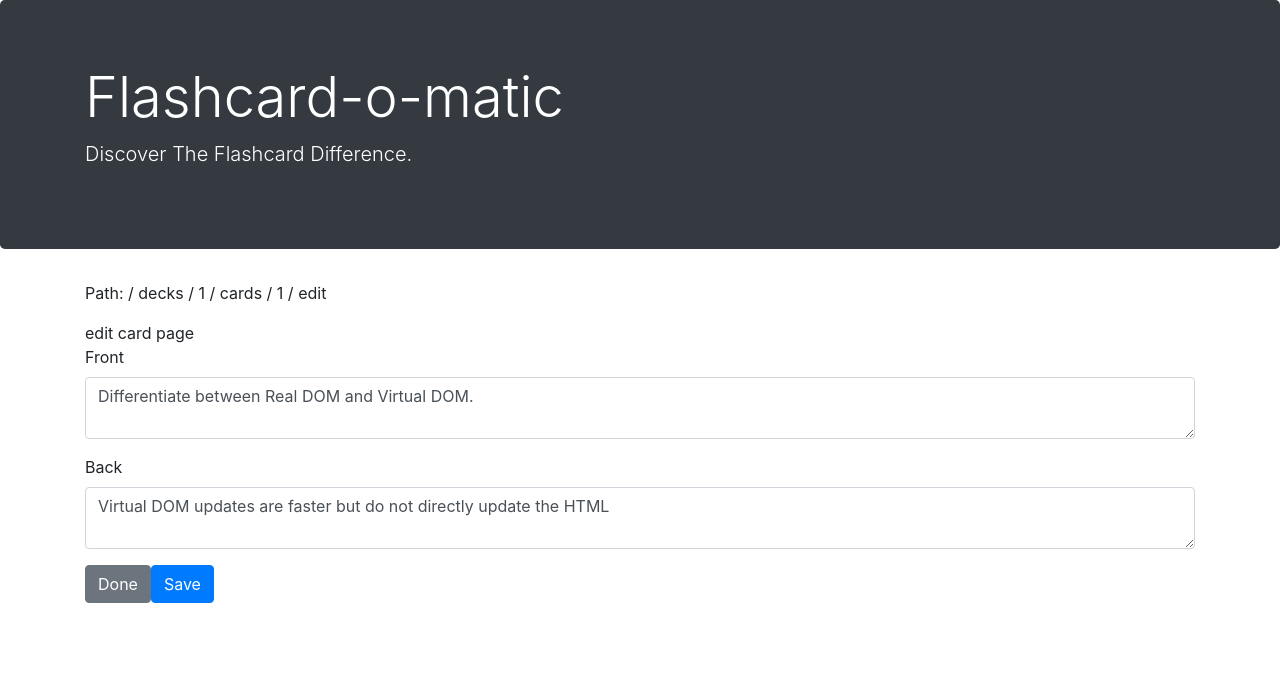
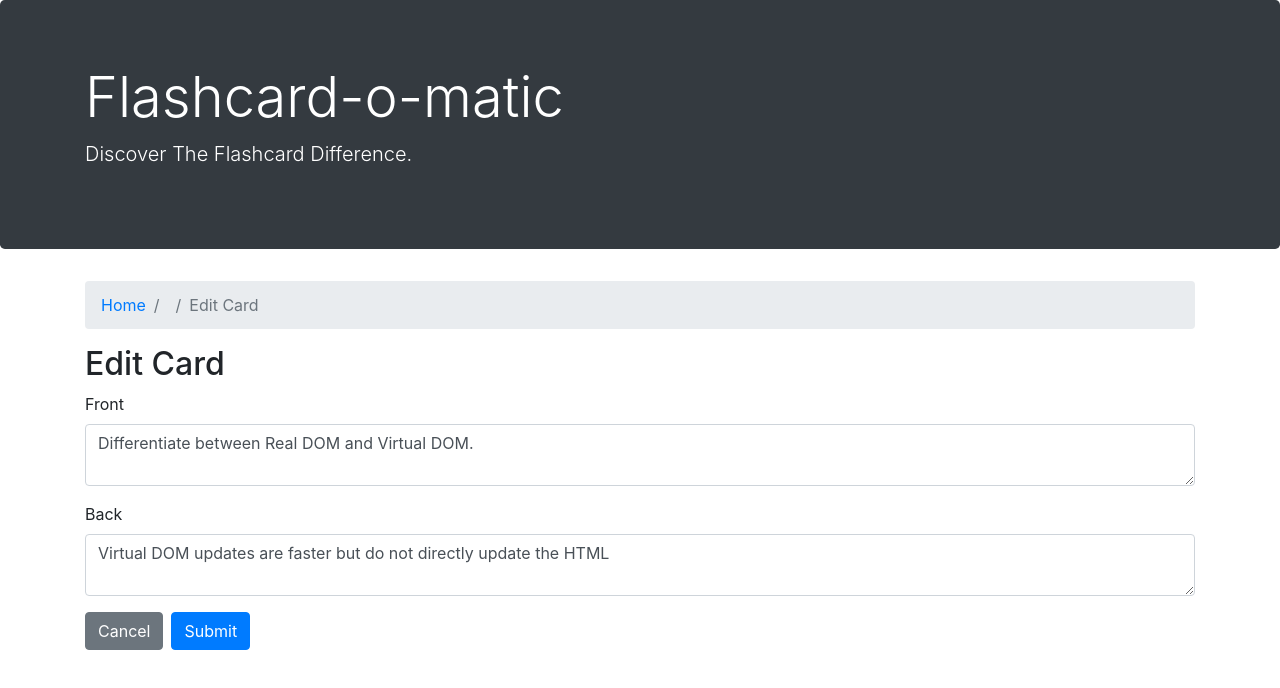
Before and after one commit to dagamo94/Project_Flashcards, a React (Create React App) app: page /decks/1/cards/1/edit in a window 1280 px wide. Shown: the top 688 px of the page. Built offline with nearby package versions, Linux system fonts and the light colour scheme; no server answers; data requests are answered from the project's data file; a web font is replaced by a local one.

Commit message:
finalize styling

```diff
--- a/data/db.json
+++ b/data/db.json
@@ -4,11 +4,6 @@
       "id": 1,
       "name": "Rendering in React - edit",
       "description": "React's component structure allows for quickly building a complex web application that relies on DOM manipulation. "
-    },
-    {
-      "name": "Deck numero 2",
-      "description": "description for deck numero 2",
-      "id": 2
     }
   ],
   "cards": [
@@ -29,30 +24,6 @@
       "front": "How do you pass data 'down' to a React child component? - edit",
       "back": "As properties or props - edit",
       "deckId": 1
-    },
-    {
-      "front": "card numero 1",
-      "back": "back",
-      "deckId": 2,
-      "id": 4
-    },
-    {
-      "front": "card numero 2",
-      "back": "back",
-      "deckId": 2,
-      "id": 5
-    },
-    {
-      "front": "card numer 3",
-      "back": "back",
-      "deckId": 2,
-      "id": 6
-    },
-    {
-      "front": "card 4",
-      "back": "card 4 back",
-      "deckId": 2,
-      "id": 7
     }
   ]
 }
--- a/src/Components/Cards/Card.js
+++ b/src/Components/Cards/Card.js
@@ -2,7 +2,7 @@ import React from "react";
 import { Link, useParams } from "react-router-dom";
 
 function Card({ card: { id, front, back }, handleDelete }) {
-    const {deckId} = useParams();
+    const { deckId } = useParams();
     return (
         <div className="card" id={id}>
             <div className="card-body">
@@ -16,8 +16,8 @@ function Card({ card: { id, front, back }, handleDelete }) {
                 </div>
                 <div className="row">
                     <div className="col d-flex justify-content-end" id={id}>
-                        <Link to={`/decks/${deckId}/cards/${id}/edit`} className="btn btn-secondary" type="button">Edit</Link>
-                        <button id={id} className="btn btn-danger" type="button" onClick={handleDelete}>Delete</button>
+                        <Link to={`/decks/${deckId}/cards/${id}/edit`} className="btn btn-secondary mr-2" type="button"> <i className="bi bi-pencil-fill"></i> Edit</Link>
+                        <button id={id} className="btn btn-danger" type="button" onClick={handleDelete}><i className="bi bi-trash-fill"></i></button>
                     </div>
                 </div>
             </div>
--- a/src/Components/Cards/CardForm.js
+++ b/src/Components/Cards/CardForm.js
@@ -2,7 +2,7 @@
 import React from "react";
 import { useHistory } from "react-router-dom";
 
-export default function CardForm({handleSubmit, handleChange, formData}){
+export default function CardForm({ handleSubmit, handleChange, formData, state }) {
     const history = useHistory();
 
     return (
@@ -31,8 +31,13 @@ export default function CardForm({handleSubmit, handleChange, formData}){
                     className="form-control"
                 />
             </div>
-            <button className="btn btn-secondary" type="button" onClick={() => history.goBack()}>Done</button>
-            <button className="btn btn-primary" type="submit">Save</button>
+            {state ?
+                (<div><button className="btn btn-secondary mr-2" type="button" onClick={() => history.goBack()}>Cancel</button>
+                    <button className="btn btn-primary" type="submit">Submit</button> </div>)
+                :
+                (<div><button className="btn btn-secondary mr-2" type="button" onClick={() => history.goBack()}>Done</button>
+                    <button className="btn btn-primary" type="submit">Save</button> </div>)
+            }
         </form>
     )
 }
--- a/src/Components/Cards/CardStudyView.js
+++ b/src/Components/Cards/CardStudyView.js
@@ -11,7 +11,7 @@ function CardStudyView({ cards, currCard, handleFlip, handleNext, flipped }) {
 
                 <p>{!flipped ? card.front : card.back}</p>
 
-                <Link className="btn btn-secondary" to={``} onClick={handleFlip}>Flip</Link>
+                <Link className="btn btn-secondary mr-2" to={``} onClick={handleFlip}>Flip</Link>
 
                 {!flipped ? (<span></span>) : (
                     <Link className="btn btn-primary" to={``} onClick={handleNext}>Next</Link>
--- a/src/Components/Cards/EditCard.js
+++ b/src/Components/Cards/EditCard.js
@@ -1,12 +1,12 @@
 import React, { useState, useEffect } from "react";
 import { readDeck, readCard, updateCard } from "../../utils/api";
-import { useParams, useHistory } from "react-router-dom";
-import Breadcrumb from "../Common/Breadcrumb";
+import { useParams, useHistory, Link } from "react-router-dom";
 import CardForm from "./CardForm";
 
 export default function EditCard() {
     const [deck, setDeck] = useState({});
     const [card, setCard] = useState({});
+    const [editing, setEditing] = useState(true);
 
     const { deckId, cardId } = useParams();
     const history = useHistory();
@@ -53,6 +53,7 @@ export default function EditCard() {
         e.preventDefault();
         const response = await updateCard(card);
         history.goBack();
+        setEditing(false);
     }
 
     function handleChange(event) {
@@ -66,12 +67,19 @@ export default function EditCard() {
 
     return (
         <div>
-            <Breadcrumb />
-            edit card page
+            <nav aria-label="breadcrumb">
+                <ol className="breadcrumb">
+                    <Link to={`/`} className="breadcrumb-item">Home</Link>
+                    <Link to={`/decks/${deck.id}`} className="breadcrumb-item">{deck.name}</Link>
+                    <Link to={`/decks/${deck.id}/cards/${card.id}/edit`} className="breadcrumb-item active" aria-current="page">Edit Card</Link>
+                </ol>
+            </nav>
+            <h2>Edit Card</h2>
             <CardForm
                 formData={card}
                 handleSubmit={handleSubmit}
                 handleChange={handleChange}
+                state={editing}
             />
         </div>
     )
--- a/src/Components/Decks/Deck.js
+++ b/src/Components/Decks/Deck.js
@@ -34,11 +34,11 @@ function Deck({ deck }) {
         </div>
         <div className="row">
           <div className="col">
-            <Link to={`/decks/${id}`} className="btn btn-secondary" style={{marginRight: 10}}><i class="bi bi-eye-fill"></i> View</Link>
-            <Link to={`/decks/${id}/study`} className="btn btn-primary"><i class="bi bi-journal-bookmark-fill"></i> Study</Link>
+            <Link to={`/decks/${id}`} className="btn btn-secondary" style={{marginRight: 10}}><i className="bi bi-eye-fill"></i> View</Link>
+            <Link to={`/decks/${id}/study`} className="btn btn-primary"><i className="bi bi-journal-bookmark-fill"></i> Study</Link>
           </div>
           <div className="col d-flex justify-content-end">
-            <button className="btn btn-danger" type="button" onClick={handleDelete}><i class="bi bi-trash-fill"></i></button>
+            <button className="btn btn-danger" type="button" onClick={handleDelete}><i className="bi bi-trash-fill"></i></button>
           </div>
         </div>
       </div>
--- a/src/Components/Decks/DeckForm.js
+++ b/src/Components/Decks/DeckForm.js
@@ -33,9 +33,9 @@ export default function DeckForm({handleSubmit, formData, handleChange, state})
                 />
             </div>
             {state ?
-            (<button className="btn btn-secondary" type="button" onClick={() => history.goBack()}>Cancel</button>)
+            (<button className="btn btn-secondary mr-2" type="button" onClick={() => history.goBack()}>Cancel</button>)
             :
-            (<Link to={`/`} className="btn btn-secondary" type="button">Cancel</Link>)}
+            (<Link to={`/`} className="btn btn-secondary mr-2" type="button">Cancel</Link>)}
 
             <button className="btn btn-primary" type="submit">Submit</button>
         </form>
--- a/src/Components/Decks/DeckPage.js
+++ b/src/Components/Decks/DeckPage.js
@@ -61,7 +61,7 @@ function DeckPage() {
             </nav>
             {deck ? <DeckPageHeader deck={deck} handleDeckDelete={handleDeckDelete} /> : <p>Loading...</p>}
 
-            <div className="row">
+            <div className="row mt-4">
                 <div className="col">
                     <h2>Cards</h2>
                 </div>
--- a/src/Components/StudyPage.js
+++ b/src/Components/StudyPage.js
@@ -66,7 +66,12 @@ function StudyPage() {
                 </div>
             );
         } else {
-            return <NotEnoughCardsView cards={cards} />;
+            return (
+                <div>
+                    <NotEnoughCardsView cards={cards} />
+                    <Link to={`/decks/${deckId}/cards/new`} type="button" className="btn btn-primary"><i className="bi bi-plus-lg" style={{ fontWeight: 900 }}></i> Add Cards</Link>
+                </div>
+            );
         }
     }
 
@@ -79,7 +84,7 @@ function StudyPage() {
                     <Link to={`/decks/${deckId}/study`} className="breadcrumb-item active" aria-current="page">Study</Link>
                 </ol>
             </nav>
-            <h1>Study: {deck.name}</h1>
+            <h1>{deck.name}: Study</h1>
             {displayCards()}
         </div>
     )
```
Also changed, not shown: src/Components/Decks/DeckPageHeader.js (+6 -6 lines).
